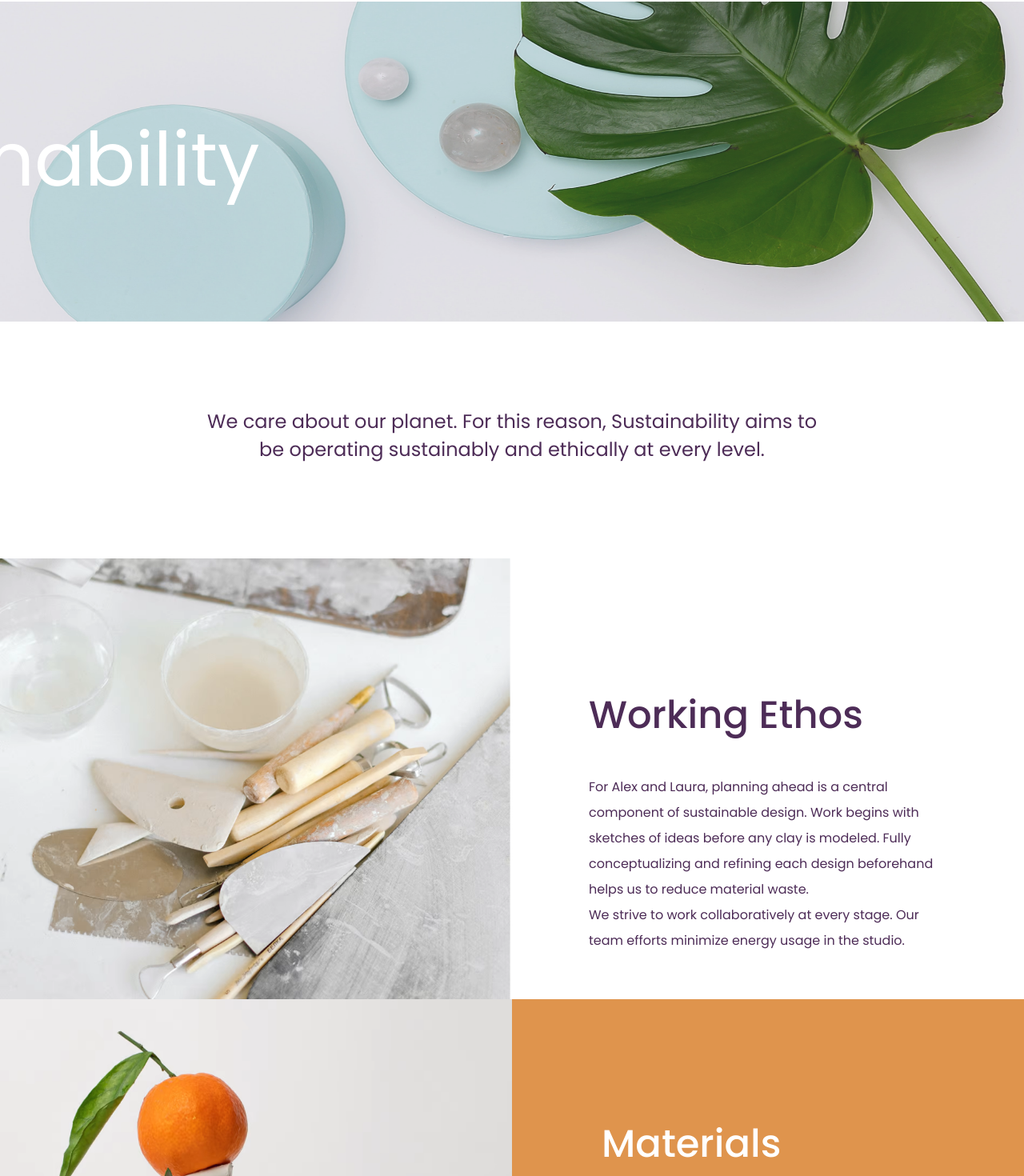
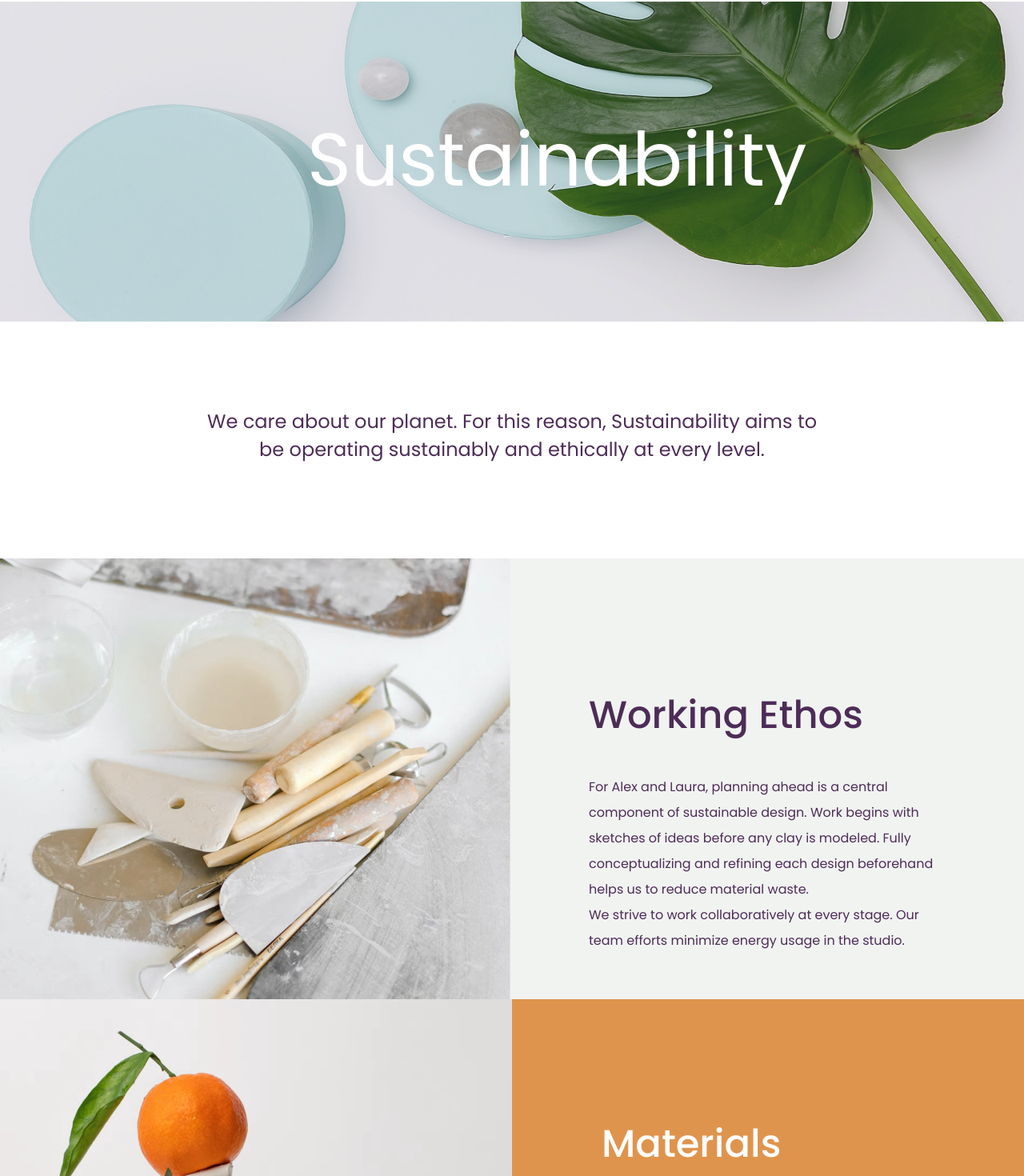
Before and after one commit to traceWater/mina-project, a React (Create React App) app: page /sustainability in a window 1280 px wide. Shown: the part 160-1630 px from the top of the page at 80% size. Built offline with nearby package versions, Linux system fonts and the light colour scheme.

Commit message:
fixed tweaks

```diff
--- a/src/pages/About/About.css
+++ b/src/pages/About/About.css
@@ -34,6 +34,7 @@
 
 .aboutTitleAlexLauracontainer {
   padding-top: 40px;
+  background-color: aliceblue;
 }
 
 #aboutTitleAlexLaura {
--- a/src/pages/About/Sustainability/Sustainability.css
+++ b/src/pages/About/Sustainability/Sustainability.css
@@ -3,7 +3,7 @@
   font-size: 70pt;
   color: white;
   margin-top: 160px;
-  margin-left: -300px;
+  margin-left: 30%;
   position: absolute;
 }
 
@@ -18,7 +18,7 @@
   display: grid;
   grid-template-columns: 50% 50%;
   width: 100%;
-  /* height: 550px; */
+  background-color: #f1f3f1;
 }
 #aboutTaglineWeCare {
   width: 100%;
@@ -28,10 +28,8 @@
   color: #4d2c57;
 }
 
-.aboutWorkingEthosWrapper {
-  display: flex;
-  flex-direction: row;
-  background-color: rgb(240, 238, 227);
+#aboutWorkingEthosImage {
+  aspect-ratio: auto 948 / 816;
 }
 
 #aboutWorkingEthosTitle {
@@ -67,7 +65,6 @@
 #aboutTitleMaterials {
   display: inline-block;
   text-align: left;
-  /* padding: 15px; */
   padding-top: 145px;
   font-size: 36pt;
   font-weight: 500;
```
